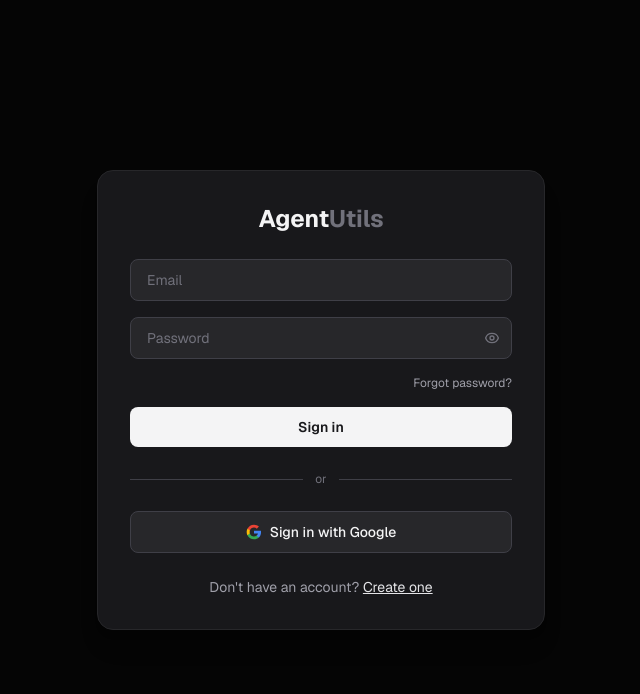
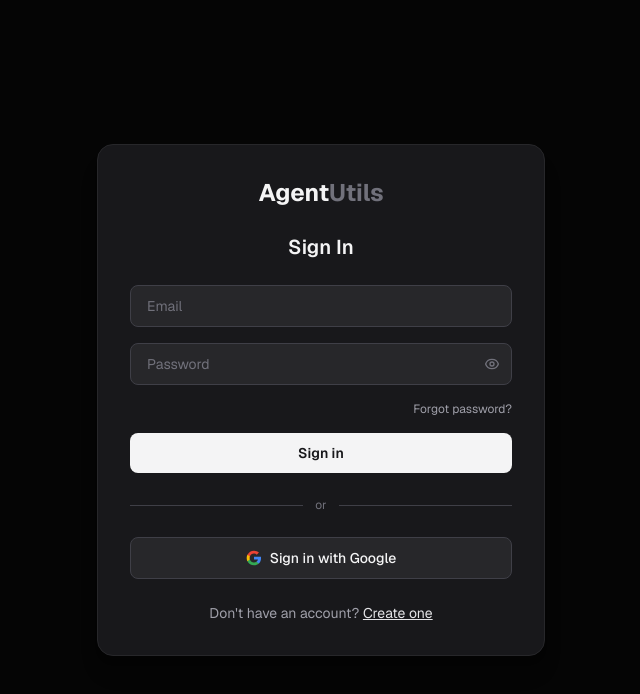
Before and after one commit to gibtang/agent-utils, a Next.js app: page /login in a window 1280 px wide. Shown: the top 694 px of the page, without its empty margins (319-959 px from the left). Built offline with nearby package versions, Linux system fonts and the light colour scheme; no server answers.

Commit message:
fix: add H1 headings to login and signup pages for a11y/SEO
Anban card: https://www.getanban.com/cards/6a2a52406622deee2348c35e
- Login page: added H1 'Sign In'
- Signup page: added H1 'Create Account'
- Fixes accessibility issue where auth pages had no H1 element

```diff
--- a/app/login/page.tsx
+++ b/app/login/page.tsx
@@ -58,6 +58,8 @@
         <Link href="/" className="block text-center mb-6">
           <span className="text-2xl font-bold text-zinc-100">Agent<span className="text-zinc-500">Utils</span></span>
         </Link>
+
+        <h1 className="text-xl font-semibold text-zinc-100 text-center mb-6">Sign In</h1>
 
         {error && (
           <div className="mb-4 rounded-lg bg-red-900/30 border border-red-800 px-4 py-2 text-sm text-red-300">
--- a/app/signup/page.tsx
+++ b/app/signup/page.tsx
@@ -51,6 +51,8 @@
         <Link href="/" className="block text-center mb-6">
           <span className="text-2xl font-bold text-zinc-100">Agent<span className="text-zinc-500">Utils</span></span>
         </Link>
+
+        <h1 className="text-xl font-semibold text-zinc-100 text-center mb-6">Create Account</h1>
 
         {error && (
           <div className="mb-4 rounded-lg bg-red-900/30 border border-red-800 px-4 py-2 text-sm text-red-300">
```
